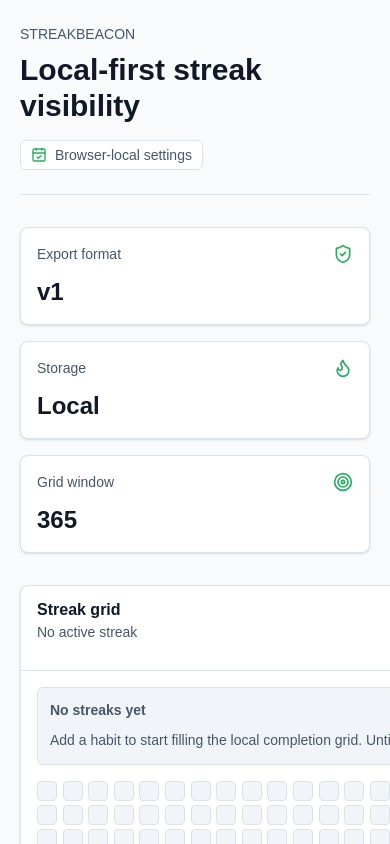
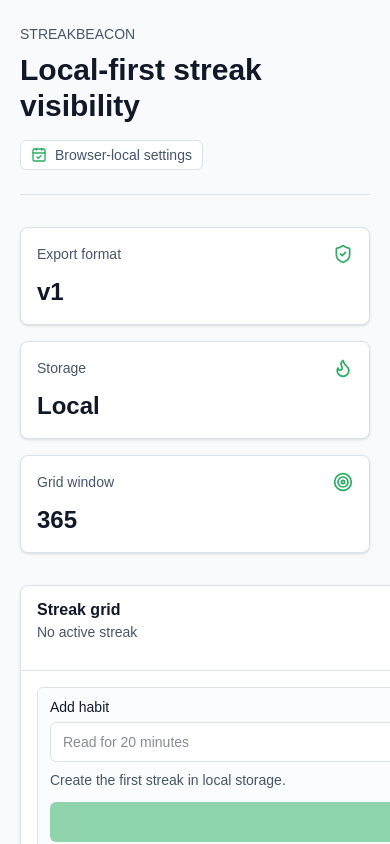
Before and after one commit to AndyMental/streakbeacon-app, a Next.js app: page / in a window 390 px wide. Shown: the top 844 px of the page. Built offline with nearby package versions, Linux system fonts and the light colour scheme.

Commit message:
AND-5529: add first habit creation flow
Co-authored-by: multica-agent <github@multica.ai>

```diff
--- a/app/streak-dashboard.tsx
+++ b/app/streak-dashboard.tsx
@@ -1,12 +1,22 @@
 "use client";
 
-import { CalendarDays, CheckCircle2, Flame, Info, Trophy } from "lucide-react";
+import {
+  CalendarDays,
+  CheckCircle2,
+  Flame,
+  Info,
+  Plus,
+  Trophy
+} from "lucide-react";
+import type { FormEvent } from "react";
 import { useEffect, useMemo, useState } from "react";
 import { toast } from "sonner";
 import { Alert, AlertDescription, AlertTitle } from "@/components/ui/alert";
 import { Badge } from "@/components/ui/badge";
 import { Button } from "@/components/ui/button";
 import { Card, CardContent, CardHeader, CardTitle } from "@/components/ui/card";
+import { Input } from "@/components/ui/input";
+import { Label } from "@/components/ui/label";
 import { cn } from "@/lib/utils";
 import {
   createEmptyStreakData,
@@ -38,6 +48,8 @@ export function StreakDashboard() {
   const [storageError, setStorageError] = useState<string | null>(null);
   const [selectedItemId, setSelectedItemId] = useState<string | null>(null);
   const [selectedDay, setSelectedDay] = useState<IsoDate | null>(null);
+  const [newItemName, setNewItemName] = useState("");
+  const [createError, setCreateError] = useState<string | null>(null);
   const model = useMemo(
     () => buildStreakGridModel(data, selectedItemId, selectedDay, DEMO_AS_OF),
     [data, selectedDay, selectedItemId]
@@ -105,6 +117,45 @@ export function StreakDashboard() {
     );
   }
 
+  function createItem(event: FormEvent<HTMLFormElement>) {
+    event.preventDefault();
+
+    const name = newItemName.trim();
+
+    if (!name) {
+      setCreateError("Habit name is required.");
+      return;
+    }
+
+    const now = new Date();
+    const id = createItemId(name);
+
+    try {
+      const next = createBrowserStore().createItem({
+        id,
+        name,
+        now
+      });
+
+      setData(next);
+      setSelectedItemId(id);
+      setNewItemName("");
+      setCreateError(null);
+      setStorageError(null);
+      toast.success("Habit added", {
+        description: `${name} is ready to track.`
+      });
+    } catch (error) {
+      setCreateError(
+        error instanceof Error ? error.message : "Unable to add this habit."
+      );
+
+      if (isStorageError(error)) {
+        setStorageError(STORAGE_ERROR_MESSAGE);
+      }
+    }
+  }
+
   return (
     <section className="grid gap-6 lg:grid-cols-[1fr_18rem]">
       <Card>
@@ -118,7 +169,7 @@ export function StreakDashboard() {
                   : model.activeItem?.name ?? "No active streak"}
               </p>
             </div>
-            <div className="flex flex-wrap gap-2">
+            <div className="flex flex-wrap gap-2" aria-label="Streak selector">
               {data.items.map((item) => (
                 <Button
                   key={item.id}
@@ -134,6 +185,47 @@ export function StreakDashboard() {
           </div>
         </CardHeader>
         <CardContent className="pt-4">
+          <form
+            className="mb-4 grid gap-3 rounded-md border bg-muted/30 p-3 sm:grid-cols-[1fr_auto] sm:items-end"
+            onSubmit={createItem}
+          >
+            <div className="grid gap-2">
+              <Label htmlFor="new-streak-name">Add habit</Label>
+              <Input
+                id="new-streak-name"
+                name="name"
+                type="text"
+                value={newItemName}
+                maxLength={80}
+                placeholder="Read for 20 minutes"
+                aria-describedby={
+                  createError ? "new-streak-error" : "new-streak-help"
+                }
+                disabled={!isReady}
+                onChange={(event) => {
+                  setNewItemName(event.target.value);
+                  setCreateError(null);
+                }}
+              />
+              <p id="new-streak-help" className="text-sm text-muted-foreground">
+                Create the first streak in local storage.
+              </p>
+              {createError ? (
+                <p id="new-streak-error" className="text-sm text-destructive">
+                  {createError}
+                </p>
+              ) : null}
+            </div>
+            <Button
+              type="submit"
+              className="w-full sm:w-auto"
+              disabled={!isReady || !newItemName.trim()}
+            >
+              <Plus className="h-4 w-4" aria-hidden="true" />
+              Add habit
+            </Button>
+          </form>
+
           {storageError ? (
             <Alert variant="destructive" className="mb-4">
               <AlertTitle>Storage unavailable</AlertTitle>
@@ -172,7 +264,8 @@ export function StreakDashboard() {
                       onClick={() => selectDay(day)}
                       className={cn(
                         "h-5 w-5 rounded-sm border outline-none transition-transform motion-reduce:transition-none focus-visible:ring-2 focus-visible:ring-ring focus-visible:ring-offset-2",
-                        day.isSelected && "scale-110 motion-reduce:scale-100 border-foreground",
+                        day.isSelected &&
+                          "scale-110 border-foreground motion-reduce:scale-100",
                         getDayClassName(day.intensity)
                       )}
                     />
@@ -254,6 +347,24 @@ export function StreakDashboard() {
   );
 }
 
+function createItemId(name: string) {
+  const slug = name
+    .toLowerCase()
+    .replace(/[^a-z0-9]+/g, "-")
+    .replace(/^-|-$/g, "")
+    .slice(0, 48);
+  const suffix =
+    typeof crypto !== "undefined" && "randomUUID" in crypto
+      ? crypto.randomUUID()
+      : `${Date.now()}-${Math.random().toString(36).slice(2)}`;
+
+  return `${slug || "streak"}-${suffix}`;
+}
+
+function isStorageError(error: unknown) {
+  return error instanceof DOMException;
+}
+
 function SummaryCard({
   label,
   value,
```
